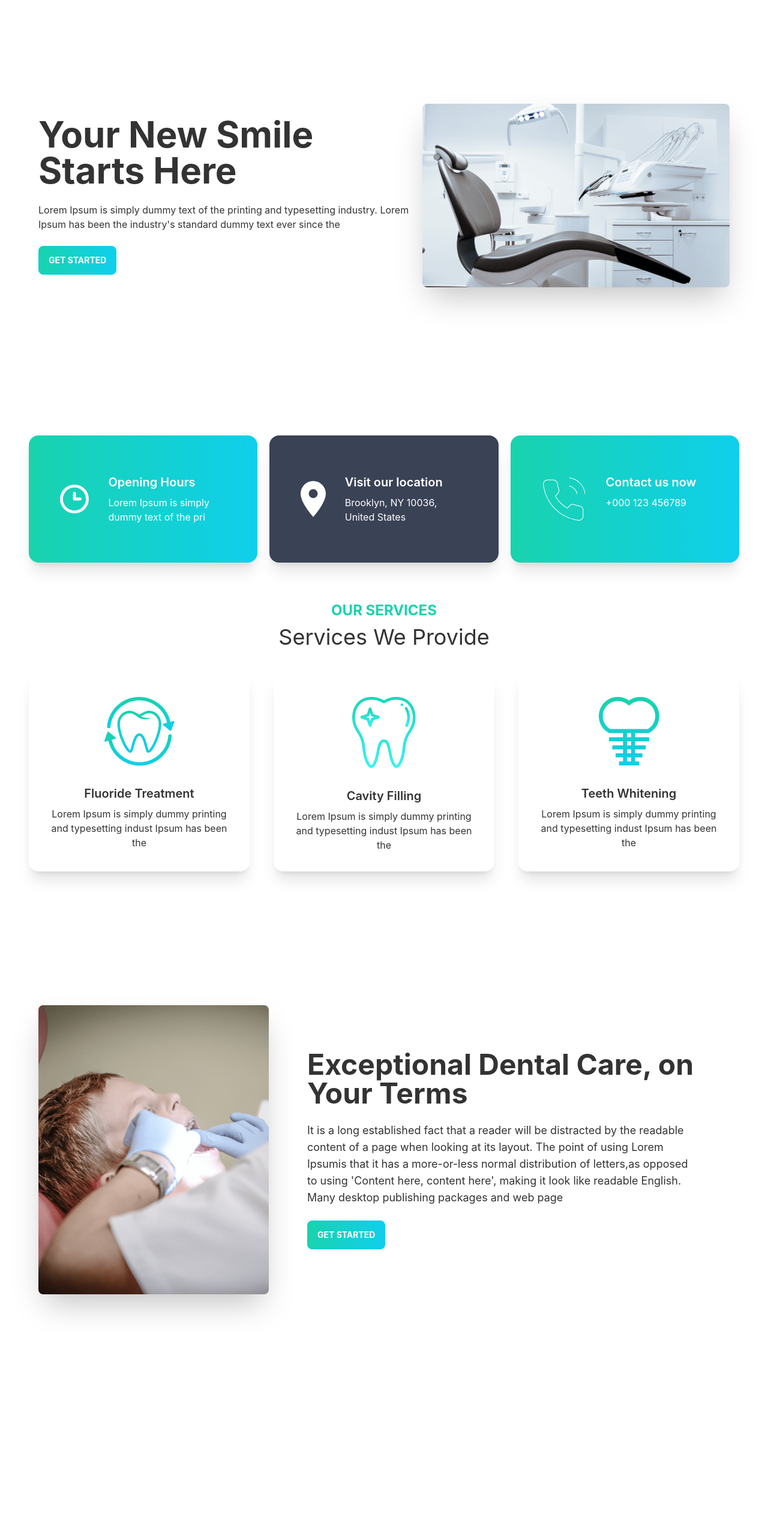
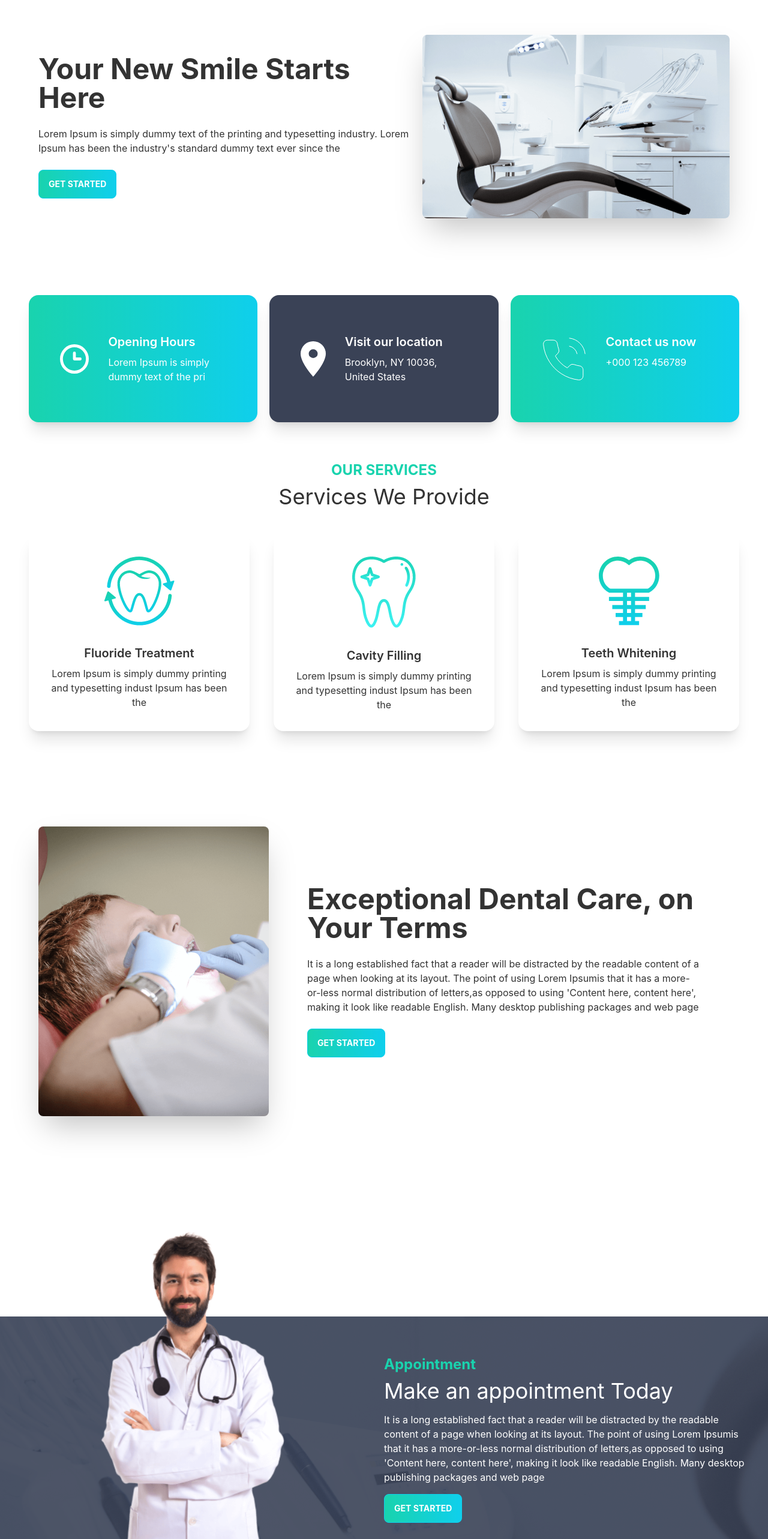
Before and after one commit to rokib97/doctors-portal-client, a React (Create React App) app: page / in a window 1280 px wide. Shown: the part 234-2800 px from the top of the page at 60% size. Before the commit the page ends 2599 px from the top, so only its background shows below. Built offline with nearby package versions, Linux system fonts and the light colour scheme.

Commit message:
added appoinment section

```diff
--- a/src/Pages/Home/Banner.css
+++ /dev/null
@@ -1,4 +0,0 @@
-/* .image-details img {
-  width: 594px;
-  height: 355px;
-} */
--- a/src/Pages/Home/Banner.js
+++ b/src/Pages/Home/Banner.js
@@ -1,10 +1,9 @@
 import React from "react";
 import chair from "../../assets/images/chair.png";
 import PrimaryButton from "../../PrimaryButton/PrimaryButton";
-import "./Banner.css";
 const Banner = () => {
   return (
-    <div class="hero min-h-screen">
+    <div class="hero my-28">
       <div class="hero-content flex-col lg:flex-row-reverse md:flex-row-reverse">
         <img
           class="lg:max-w-lg md:max-w-md sm:max-w-sm rounded-lg shadow-2xl"
@@ -12,9 +11,7 @@ const Banner = () => {
           alt=""
         />
         <div>
-          <h1 class="lg:text-6xl md:text-4xl text-3xl font-bold">
-            Your New Smile Starts Here
-          </h1>
+          <h1 class="text-5xl font-bold">Your New Smile Starts Here</h1>
           <p class="py-6">
             Lorem Ipsum is simply dummy text of the printing and typesetting
             industry. Lorem Ipsum has been the industry's standard dummy text
--- a/src/Pages/Home/Home.js
+++ b/src/Pages/Home/Home.js
@@ -1,17 +1,21 @@
 import React from "react";
 import Banner from "./Banner";
 import Info from "./Info";
+import MakeAppoinment from "./MakeAppoinment";
 import Services from "./Services";
 import Terms from "./Terms";
 
 const Home = () => {
   return (
+    <>
       <div className="p-12">
         <Banner></Banner>
         <Info></Info>
         <Services></Services>
         <Terms></Terms>
       </div>
+      <MakeAppoinment></MakeAppoinment>
+    </>
   );
 };
 
--- /dev/null
+++ b/src/Pages/Home/MakeAppoinment.js
@@ -0,0 +1,34 @@
+import React from "react";
+import appointment from "../../assets/images/appointment.png";
+import doctor from "../../assets/images/doctor.png";
+import PrimaryButton from "../../PrimaryButton/PrimaryButton";
+
+const MakeAppoinment = () => {
+  return (
+    <section
+      style={{
+        background: `url(${appointment})`,
+      }}
+      className="lg:flex justify-center items-center my-32"
+    >
+      <div className="flex-1">
+        <img className="mt-[-200px] hidden lg:block" src={doctor} alt="" />
+      </div>
+      <div className="flex-1 text-white p-8">
+        <h3 className="text-secondary text-2xl font-bold">Appointment</h3>
+        <h2 className="text-4xl mt-2">Make an appointment Today</h2>
+        <p className="py-4">
+          It is a long established fact that a reader will be distracted by the
+          readable content of a page when looking at its layout. The point of
+          using Lorem Ipsumis that it has a more-or-less normal distribution of
+          letters,as opposed to using 'Content here, content here', making it
+          look like readable English. Many desktop publishing packages and web
+          page
+        </p>
+        <PrimaryButton />
+      </div>
+    </section>
+  );
+};
+
+export default MakeAppoinment;
--- a/src/Pages/Home/Services.js
+++ b/src/Pages/Home/Services.js
@@ -28,7 +28,7 @@ const Services = () => {
     },
   ];
   return (
-    <div className="my-16">
+    <div className="mt-16">
       <div className="text-center">
         <h3 className="text-secondary text-2xl font-bold">OUR SERVICES</h3>
         <h2 className="text-4xl mt-2">Services We Provide</h2>
--- a/src/Pages/Home/Terms.js
+++ b/src/Pages/Home/Terms.js
@@ -1,4 +1,3 @@
-import React from "react";
 import treatment from "../../assets/images/treatment.png";
 import PrimaryButton from "../../PrimaryButton/PrimaryButton";
 const Terms = () => {
@@ -6,11 +5,11 @@ const Terms = () => {
     <div class="hero min-h-screen">
       <div class="hero-content flex-col lg:flex-row">
         <img src={treatment} class="lg:max-w-sm rounded-lg shadow-2xl" alt="" />
-        <div className="p-12">
-          <h1 class="lg:text-5xl md:text-4xl text-3xl font-bold">
+        <div className="lg:px-12">
+          <h1 class="text-5xl font-bold">
             Exceptional Dental Care, on Your Terms
           </h1>
-          <p class="py-6 sm:text-sm lg:text-lg">
+          <p class="py-6">
             It is a long established fact that a reader will be distracted by
             the readable content of a page when looking at its layout. The point
             of using Lorem Ipsumis that it has a more-or-less normal
@@ -18,7 +17,7 @@ const Terms = () => {
             here', making it look like readable English. Many desktop publishing
             packages and web page
           </p>
-          <PrimaryButton />
+          <PrimaryButton></PrimaryButton>
         </div>
       </div>
     </div>
--- a/src/Pages/Shared/Navbar.js
+++ b/src/Pages/Shared/Navbar.js
@@ -56,7 +56,7 @@ const Navbar = () => {
         </Link>
       </div>
       <div class="navbar-end hidden lg:flex">
-        <ul class="menu menu-horizontal p-0">{menuItems}</ul>
+        <ul class="menu menu-horizontal p-0 gap-1">{menuItems}</ul>
       </div>
     </div>
   );
```
Lines whose indentation alone changed are shown as unchanged.
